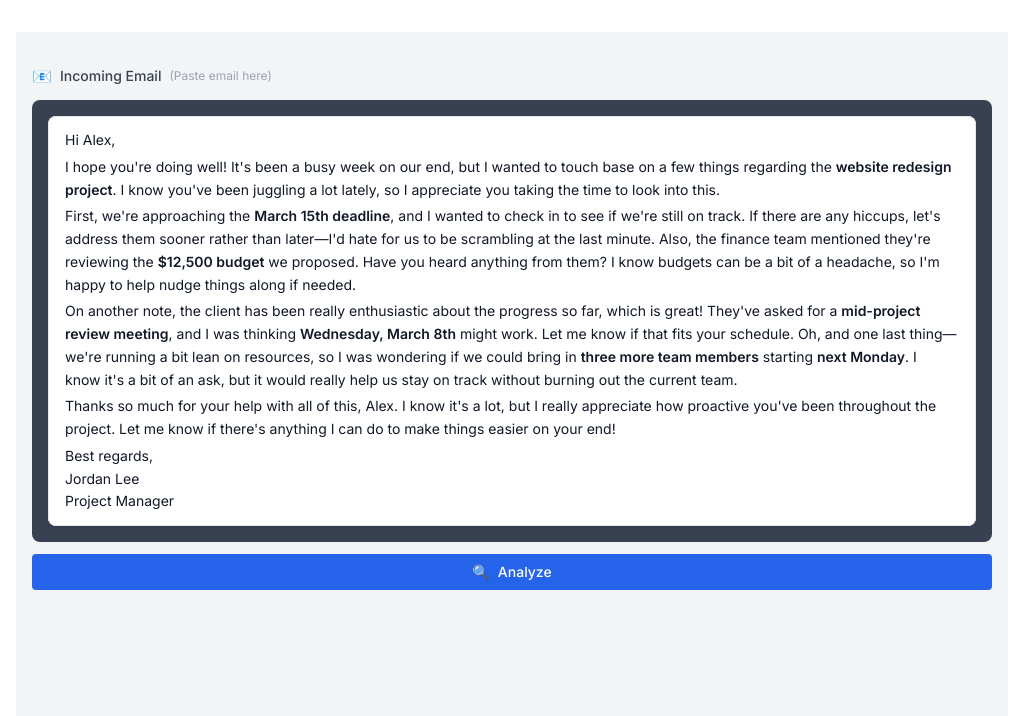
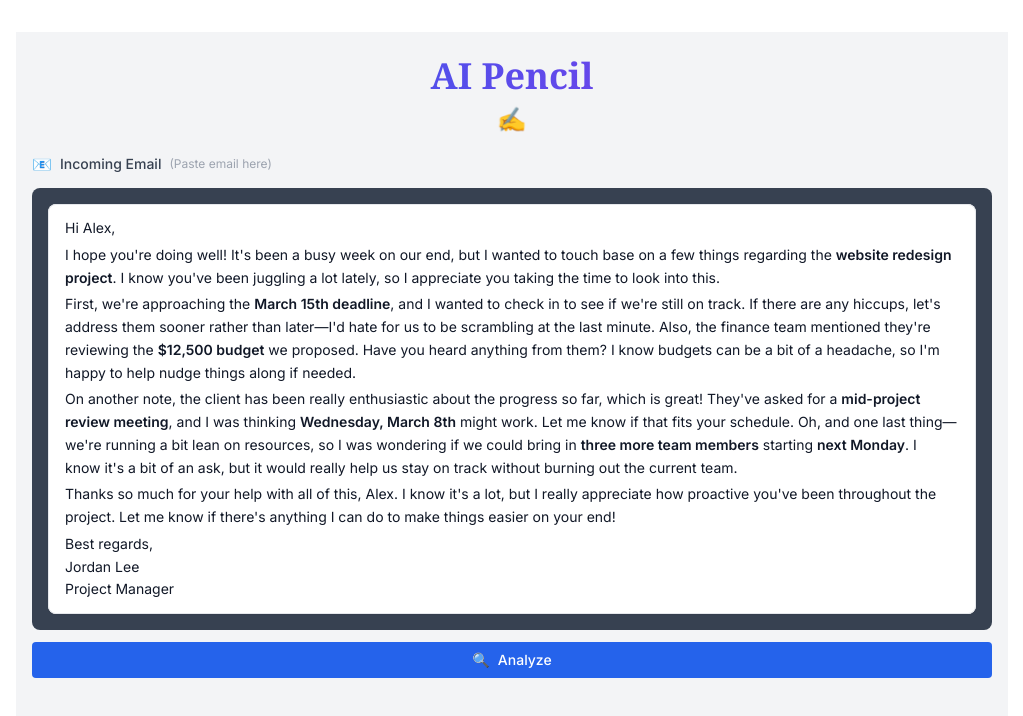
Before and after one commit to elkholyaa/prototype-ai-pencil, a Next.js app: page / in a window 1280 px wide. Shown: the top 716 px of the page, without its empty margins (128-1151 px from the left). Built offline with nearby package versions, Linux system fonts and the light colour scheme.

Commit message:
richtexteditor file protected from browser auto fill form. Added app name with animated emjoi

```diff
--- a/src/app/page.tsx
+++ b/src/app/page.tsx
@@ -53,7 +53,28 @@ export default function Home() {
 
   return (
     <main className="min-h-screen bg-gray-100">
-      <div className="max-w-[1000px] mx-auto py-8 px-4 space-y-6">
+      <style jsx>{`
+        @keyframes write {
+          0% { transform: translateX(-5px) rotate(-10deg); }
+          50% { transform: translateX(5px) rotate(10deg); }
+          100% { transform: translateX(-5px) rotate(-10deg); }
+        }
+        .animate-write {
+          animation: write 1.5s infinite;
+        }
+      `}</style>
+
+      {/* AI Pencil Title Section */}
+      <div className="max-w-[1000px] mx-auto py-6 px-4">
+        <div className="text-center mb-4">
+          <h1 className="text-4xl font-serif font-bold bg-gradient-to-r from-blue-600 to-purple-600 bg-clip-text text-transparent">
+            AI Pencil
+          </h1>
+          <div className="flex justify-center mt-2">
+            <span className="text-2xl animate-write">✍️</span>
+          </div>
+        </div>
+
         {/* Email Section */}
         <section>
           <div className="flex items-center gap-2 mb-3">
@@ -97,7 +118,7 @@ export default function Home() {
 
         {showResults && (
           <>
-            <div className="grid grid-cols-2 gap-6">
+            <div className="grid grid-cols-2 gap-6 mt-6">
               {/* Key Points */}
               <section>
                 <div className="flex items-center gap-2 mb-3">
@@ -191,7 +212,7 @@ export default function Home() {
             {/* Generate Button */}
             <button
               onClick={generateReply}
-              className="w-full flex items-center justify-center gap-2 px-4 py-2 text-sm font-medium text-white bg-blue-600 rounded hover:bg-blue-700 focus:outline-none focus:ring-2 focus:ring-offset-2 focus:ring-blue-500 transition-colors"
+              className="w-full flex items-center justify-center gap-2 px-4 py-2 text-sm font-medium text-white bg-blue-600 rounded hover:bg-blue-700 focus:outline-none focus:ring-2 focus:ring-offset-2 focus:ring-blue-500 transition-colors mt-6"
             >
               <span>✍️</span>
               Generate Reply
@@ -199,7 +220,7 @@ export default function Home() {
 
             {/* Reply Section */}
             {reply && (
-              <section>
+              <section className="mt-6">
                 <div className="flex items-center gap-2 mb-3">
                   <div className="flex items-center gap-2">
                     <span>✏️</span>
--- a/src/components/RichTextEditor.tsx
+++ b/src/components/RichTextEditor.tsx
@@ -65,6 +65,8 @@ export default function RichTextEditor({
         <EditorContent
           editor={editor}
           placeholder={placeholder}
+          id="rich-text-editor"
+          name="rich-text-editor"
           className="w-full [&_.ProseMirror]:min-h-[180px] [&_.ProseMirror]:px-4 [&_.ProseMirror]:py-3
                      [&_.ProseMirror]:text-gray-900 [&_.ProseMirror_p]:my-1
                      [&_.ProseMirror_p:first-child]:mt-0 [&_.ProseMirror_p:last-child]:mb-0
```
